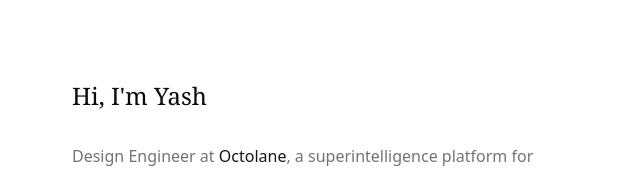
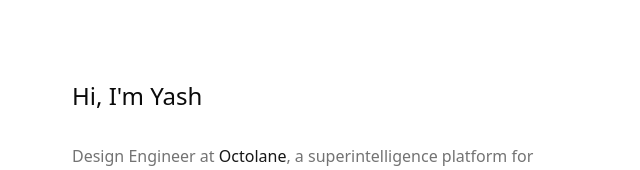
Before and after one commit to yashsehgal/personal-website, a Next.js app: page / in a window 1280 px wide. Shown: the top 170 px of the page, without its empty margins (8-648 px from the left). Built offline with nearby package versions, Linux system fonts and the light colour scheme; a web font is replaced by a local one.

Commit message:
Update HomeScreenHeader to change the font style from serif to medium, enhancing typography consistency across the component.

```diff
--- a/screens/home/components/home-screen-header.tsx
+++ b/screens/home/components/home-screen-header.tsx
@@ -1,7 +1,7 @@
 export function HomeScreenHeader() {
   return (
     <header>
-      <h1 className="text-2xl font-serif">Hi, I&apos;m Yash</h1>
+      <h1 className="text-2xl font-medium">Hi, I&apos;m Yash</h1>
     </header>
   );
 }
```
